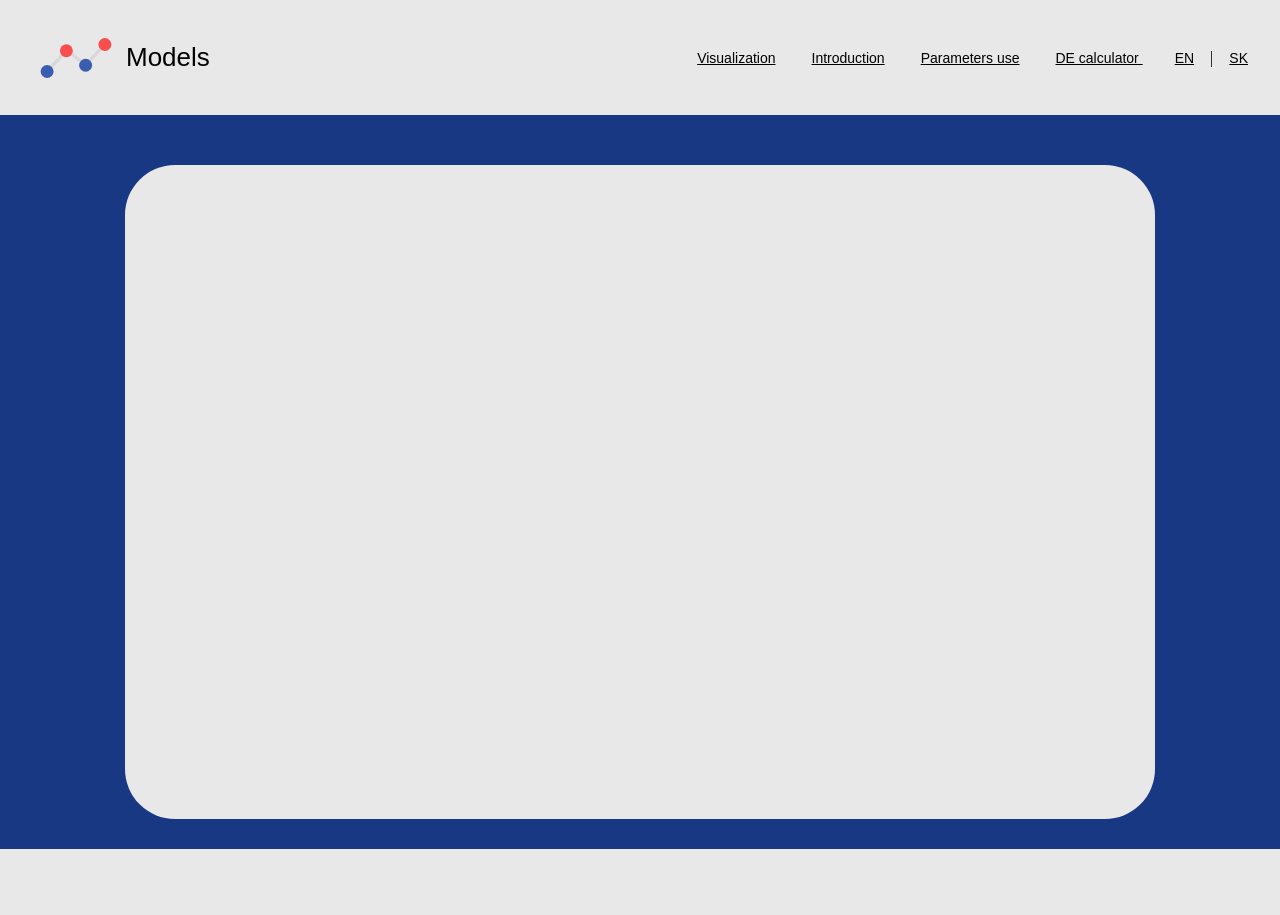
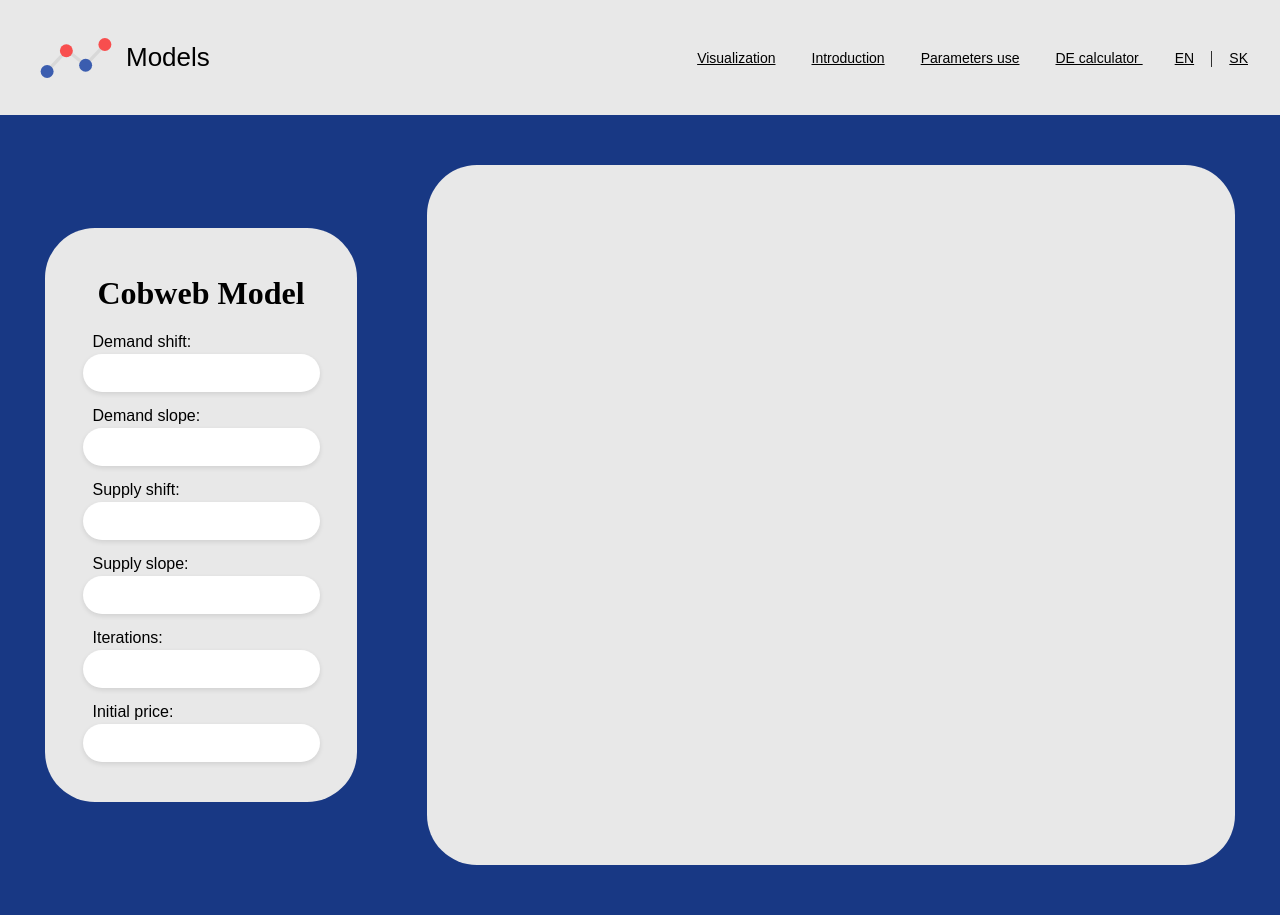
Before and after one commit to dosstacy/cobweb-website, a Flask app: page /params/cobweb in a window 1280 px wide. Before the commit the page ends 849 px from the top, so only its background shows below. Run offline with Flask 3, Linux system fonts and the light colour scheme; some libraries are stand-ins or nearby versions.

Commit message:
change params page

```diff
--- a/api/intros_and_params_api.py
+++ b/api/intros_and_params_api.py
@@ -1,4 +1,4 @@
-from api import check_intro, render_template, check_params
+from api import check_intro, render_template, check_params, check_model
 from flask import session
 
 def configure_info(app):
@@ -11,5 +11,6 @@ def configure_info(app):
     @app.route("/params/<model_name>", methods=["GET"])
     def params_get_page(model_name):
         lang = session["lang"]
-        model_name, param = check_params()
-        return render_template("params_base.html", params=param, language=lang, model=model_name)
+        param = check_params(model_name, lang)
+        model = check_model(model_name, lang)
+        return render_template("params_base.html", model=model, model_name=model_name, params=param, language=lang)
--- a/dictionaries/params_dictionary.py
+++ b/dictionaries/params_dictionary.py
@@ -17,3 +17,7 @@ params = {
         "descriptions": ["",]
     }
 }
+
+params_sk = {
+
+}
--- a/templates/params_base.html
+++ b/templates/params_base.html
@@ -1,21 +1,63 @@
 {% extends "base.html" %}
 
+{% block title %}{{ model.name }}{% endblock %}
+
 {% block extra_css %}
-<link rel="stylesheet" href="../static/css/params.css"/>
-{% endblock %}
+<link rel="stylesheet" href="../static/css/data.css"/>{% endblock %}
+{% block extra_js %}
+<script src="../static/js/data.js" defer></script>{% endblock %}
 
 {% block content %}
-<div class="params_page">
-    <div class="rectangle" id="params-rectangle">
-        <h1>{{params.name}}</h1>
-        <ul>
-            {% for param in params.params %}
-            <li>
-                <b>{{ param }}</b>
-                <p style="font-size: smaller;">{{ params.descriptions[loop.index0] }}</p>
-            </li>
-            {% endfor %}
-        </ul>
+<div class="data-page">
+    <div class="parent-cont">
+        <div class="form-cont">
+            <h1>{{ model.name }}</h1>
+            <div id="model-container" data-model="{{ model_name }}"></div>
+            <form id="dataForm">
+                {% if model.functions is defined %}
+                <div class="select-cont">
+                    {% if language == "sk" %}
+                    <label for="{{ func|lower }}">Funkcia:</label>
+                    {%else%}
+                    <label for="{{ func|lower }}">Function:</label>
+                    {%endif%}
+                    <select class="func-selection" id="{{ func|lower }}" name="functions">
+                        {% for func in model.functions %}
+                        <option value="{{ func }}">{{ func }}</option>
+                        {% endfor %}
+                    </select>
+                </div>
+                {% endif %}
+                {% for field in model.fields %}
+                <div class="input-cont">
+                    <label for="{{ field|lower }}">{{ field }}:</label>
+                    {% if field == "Function" or field == "Funkcia"%}
+                    <input class="data-input" id="{{ field|lower }}" name="{{ field|lower }}" readonly
+                           placeholder="4*x*(1-x)"/>
+                    <div class="error-message" id="errorField"></div>
+                    <div class="dropdown-math">
+                        <input type="checkbox" id="dropdownToggle" class="dropdown-checkbox">
+                        {% if language == "sk" %}
+                        <label for="dropdownToggle" class="dropdown-math-btn"><u>Matematické symboly a
+                            funkcie</u>▼</label>
+                        {%else%}
+                        <label for="dropdownToggle" class="dropdown-math-btn"><u>Math symbols and functions</u>▼</label>
+                        {%endif%}
+                        {% include 'partials/math_table.html' %}
+                    </div>
+                    {% elif field == "Previous actual price" or field == "Predchádzajúca skutočná cena"%}
+                    <input class="data-input" id="{{ field|lower }}" name="{{ field|lower }}" readonly
+                           step="any" type="text"/>
+                    {% else %}
+                    <input class="data-input" id="{{ field|lower }}" name="{{ field|lower }}" readonly
+                           step="any" type="number"/>
+                    {% endif %}
+                </div>
+                {% endfor %}
+            </form>
+        </div>
+        <div class="answer-cont"></div>
     </div>
 </div>
+
 {% endblock %}
--- a/tools/models/cobweb_functions.py
+++ b/tools/models/cobweb_functions.py
@@ -3,9 +3,10 @@ from tools import convert_to_sympy
 
 ##TODO: 1. edit text pages
 ##TODO: 4. add modal window for solution error
-##TODO: 9. придумати якийсь прикол з n-1
 ##TODO: 5. спробувати переробити модель нормальної ціни та адаптивних очікувань під ті рівняння, які я розв'язала
 ##TODO: 6. пофіксити карусель
+##TODO: 3. пофіксити поле калькулятора, щоб воно збільшувалося від розміру рівняння - якщо буде можливо
+
 
 class FuncCobweb:
     def __init__(self, str_func, x_min, x_max, y_min, y_max, seed, iterates):
--- a/utils/checking_utils.py
+++ b/utils/checking_utils.py
@@ -31,14 +31,17 @@ def check_intro(intro_name, lang):
 
     return intro
 
-def check_params():
-    params_name = request.args.get('name')
+def check_params(params_name, lang):
     if not params_name:
         return jsonify({"error": "Missing params name"}), 400
 
-    param = params.get(params_name)
+    if lang == "sk":
+        print("lala")
+        param = params_sk.get(params_name)
+    else:
+        param = params.get(params_name)
 
     if not param:
         return jsonify({"error": "Unknown params"}), 400
 
-    return params_name, param
+    return param
```
